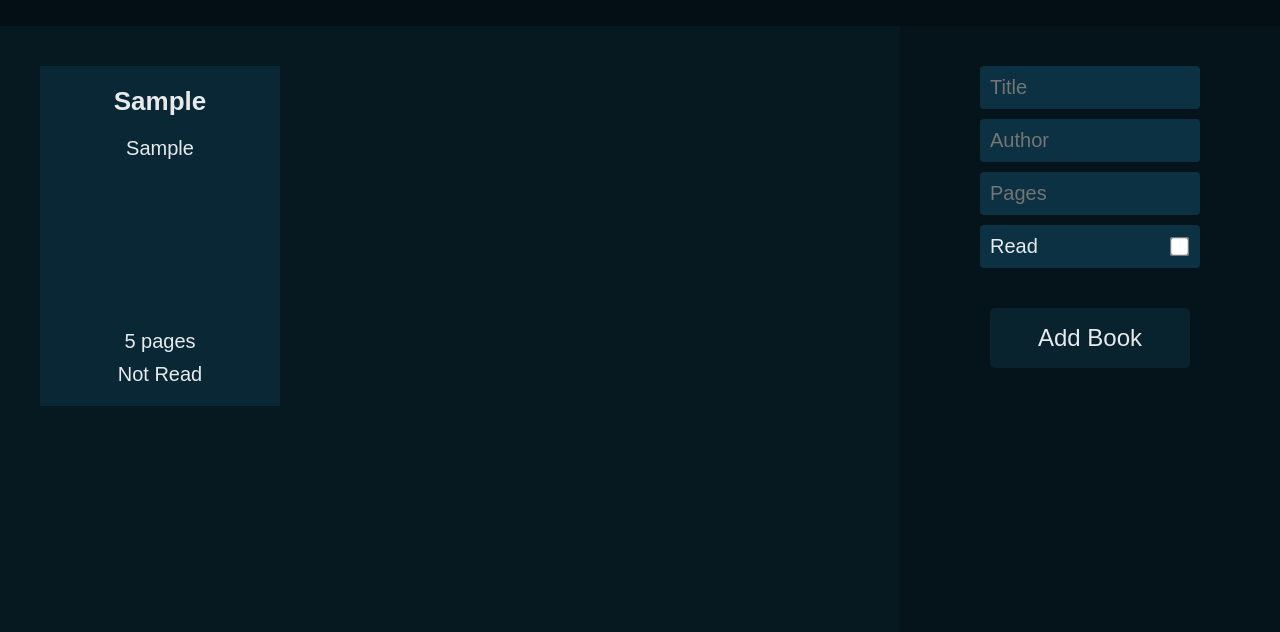
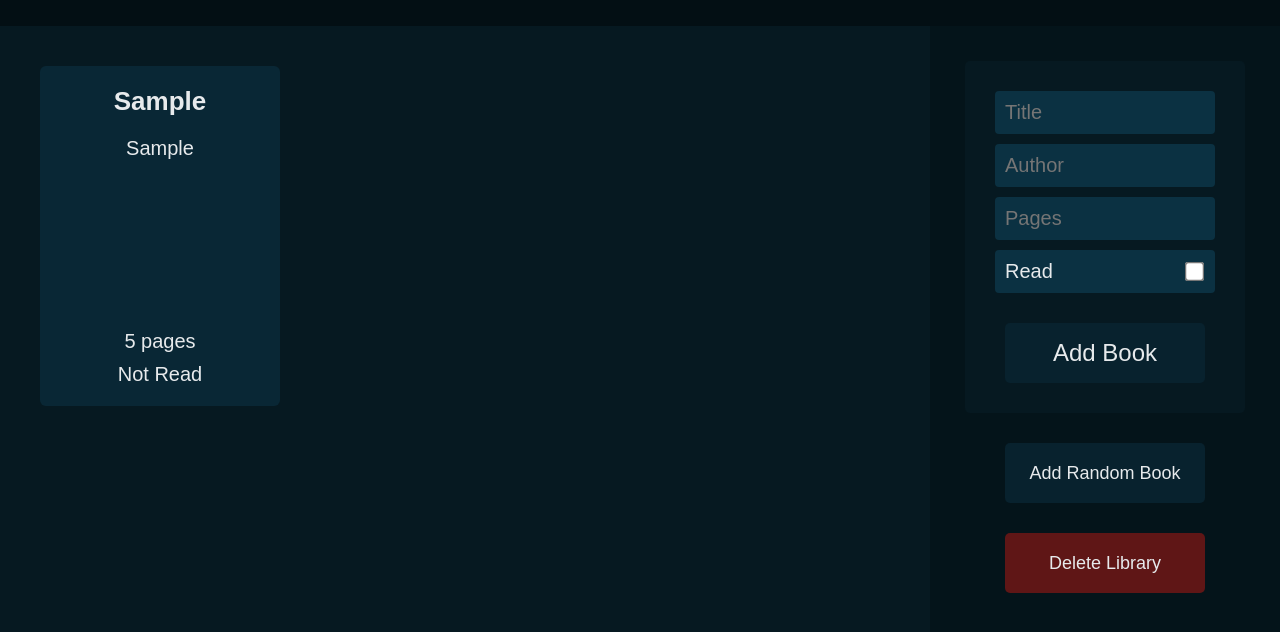
Before and after one commit to jktham/library, a plain HTML site: page index.html in a window 1280 px wide. Both pictures are taken after typing "Sample", "Sample", "5" into the empty fields and a click on the button "Add Book". Shown: the part 74-706 px from the top of the page. Drawn offline with Linux system fonts and the light colour scheme.

Commit message:
Add random books, button to reset library

```diff
--- a/index.html
+++ b/index.html
@@ -15,15 +15,17 @@
 
         </div>
         <div id=controls>
-            <form id="input-form" onsubmit="submitForm(); return false" autocomplete="off">
-                <input id=input-title type="text" placeholder="Title" required>
-                <input id=input-author type="text" placeholder="Author" required>
-                <input id=input-pages type="number" min="0" max="999999" placeholder="Pages" required>
+            <form id="input-form" onsubmit="return false" autocomplete="off">
+                <input id=input-title type="text" placeholder="Title" maxlength="50" required>
+                <input id=input-author type="text" placeholder="Author" maxlength="30" required>
+                <input id=input-pages type="number" placeholder="Pages" min="0" max="9999" required>
                 <label id=input-read-label for="input-read">Read
                     <input id=input-read type="checkbox">
                 </label>
-                <button id=button-add>Add Book</button>
+                <button id=input-submit>Add Book</button>
             </form>
+            <button id=random-book>Add Random Book</button>
+            <button id=delete-library>Delete Library</button>
         </div>
     </div>
 </body>
--- a/main.css
+++ b/main.css
@@ -34,7 +34,7 @@ body {
     padding: 40px;
     background-color: #061921;
 }
-#book-div {
+#book-card {
     display: flex;
     flex-direction: column;
     justify-content: flex-start;
@@ -44,6 +44,7 @@ body {
     width: 200px;
     height: 300px;
     padding: 20px;
+    border-radius: 6px;
     background-color: #092735;
 }
 #book-title {
@@ -76,17 +77,17 @@ body {
     flex-direction: column;
     justify-content: flex-start;
     align-items: center;
-    width: 300px;
-    padding: 40px;
+    padding: 35px;
     background-color: #04141a;
 }
-#controls form {
+#input-form {
     display: flex;
     flex-direction: column;
     justify-content: flex-start;
     align-items: center;
-    width: 100%;
-    height: 100%;
+    padding: 30px;
+    border-radius: 5px;
+    background-color: #061921;
 }
 #input-title,
 #input-author,
@@ -113,16 +114,42 @@ body {
     margin-left: 130px;
     transform: scale(1.5);
 }
-#button-add {
+#input-submit {
     width: 200px;
     height: 60px;
-    margin: 40px auto;
+    margin-top: 30px;
     font-size: 24px;
     border: 0px;
     border-radius: 5px;
     color: #e7eaec;
     background-color: #08222e;
 }
-#button-add:hover {
+#input-submit:hover {
     background-color: #092735;
 }
+#random-book {
+    width: 200px;
+    height: 60px;
+    margin-top: 30px;
+    font-size: 18px;
+    border: 0px;
+    border-radius: 5px;
+    color: #e7eaec;
+    background-color: #08222e;
+}
+#random-book:hover {
+    background-color: #092735;
+}
+#delete-library {
+    width: 200px;
+    height: 60px;
+    margin-top: 30px;
+    font-size: 18px;
+    border: 0px;
+    border-radius: 5px;
+    color: #e7eaec;
+    background-color: #5f1616;
+}
+#delete-library:hover {
+    background-color: #771c1c;
+}
--- a/main.js
+++ b/main.js
@@ -1,20 +1,38 @@
 const shelf = document.querySelector("#shelf");
-const addBookButton = document.querySelector("#button-add");
 const titleInput = document.querySelector("#input-title");
 const authorInput = document.querySelector("#input-author");
 const pagesInput = document.querySelector("#input-pages");
 const readInput = document.querySelector("#input-read");
 const inputForm = document.querySelector("#input-form");
+const randomBookButton = document.querySelector("#random-book");
+const deleteLibraryButton = document.querySelector("#delete-library");
 
 let library = [];
 
-function submitForm() {
+inputForm.addEventListener("submit", () => {
     if (inputForm.checkValidity()) {
         addBook(titleInput.value, authorInput.value, pagesInput.value, readInput.checked);
         drawBooks(library);
         inputForm.reset();
     }
-}
+});
+
+randomBookButton.addEventListener("click", () => {
+    let randomTitles = ["A Game of Thrones", "Harry Potter and the Chamber of Secrets", "To Kill a Mockingbird", "The Great Gatsby", "Frankenstein", "Faust"];
+    let randomAuthors = ["George R. R. Martin", "J. K. Rowling", "Harper Lee", "F. Scott Fitzgerald", "Mary Shelley", "Johann Wolfgang von Goethe"];
+    let randomTitle = randomTitles[Math.floor(Math.random()*randomTitles.length)];
+    let randomAuthor = randomAuthors[Math.floor(Math.random()*randomAuthors.length)];
+    let randomPage = Math.floor(Math.random()*1000);
+    let randomRead = Math.random() < 0.5;
+    addBook(randomTitle, randomAuthor, randomPage, randomRead);
+    drawBooks(library);
+});
+
+deleteLibraryButton.addEventListener("click", () => {
+    library = [];
+    drawBooks(library);
+});
+
 
 function Book(title, author, pages, read) {
     this.title = title;
@@ -33,8 +51,8 @@ function drawBooks(lib) {
     for (let i=0; i<lib.length; i++) {
         let book = lib[i];
 
-        let bookDiv = document.createElement("div");
-        bookDiv.id = "book-div";
+        let bookCard = document.createElement("div");
+        bookCard.id = "book-card";
         let bookTitle = document.createElement("span");
         bookTitle.textContent = book.title;
         bookTitle.id = "book-title"
@@ -48,10 +66,10 @@ function drawBooks(lib) {
         bookRead.textContent = book.read ? "Read" : "Not Read";
         bookRead.id = "book-read"
 
-        shelf.appendChild(bookDiv);
-        bookDiv.appendChild(bookTitle);
-        bookDiv.appendChild(bookAuthor);
-        bookDiv.appendChild(bookPages);
-        bookDiv.appendChild(bookRead);
+        shelf.appendChild(bookCard);
+        bookCard.appendChild(bookTitle);
+        bookCard.appendChild(bookAuthor);
+        bookCard.appendChild(bookPages);
+        bookCard.appendChild(bookRead);
     }
 }
```
